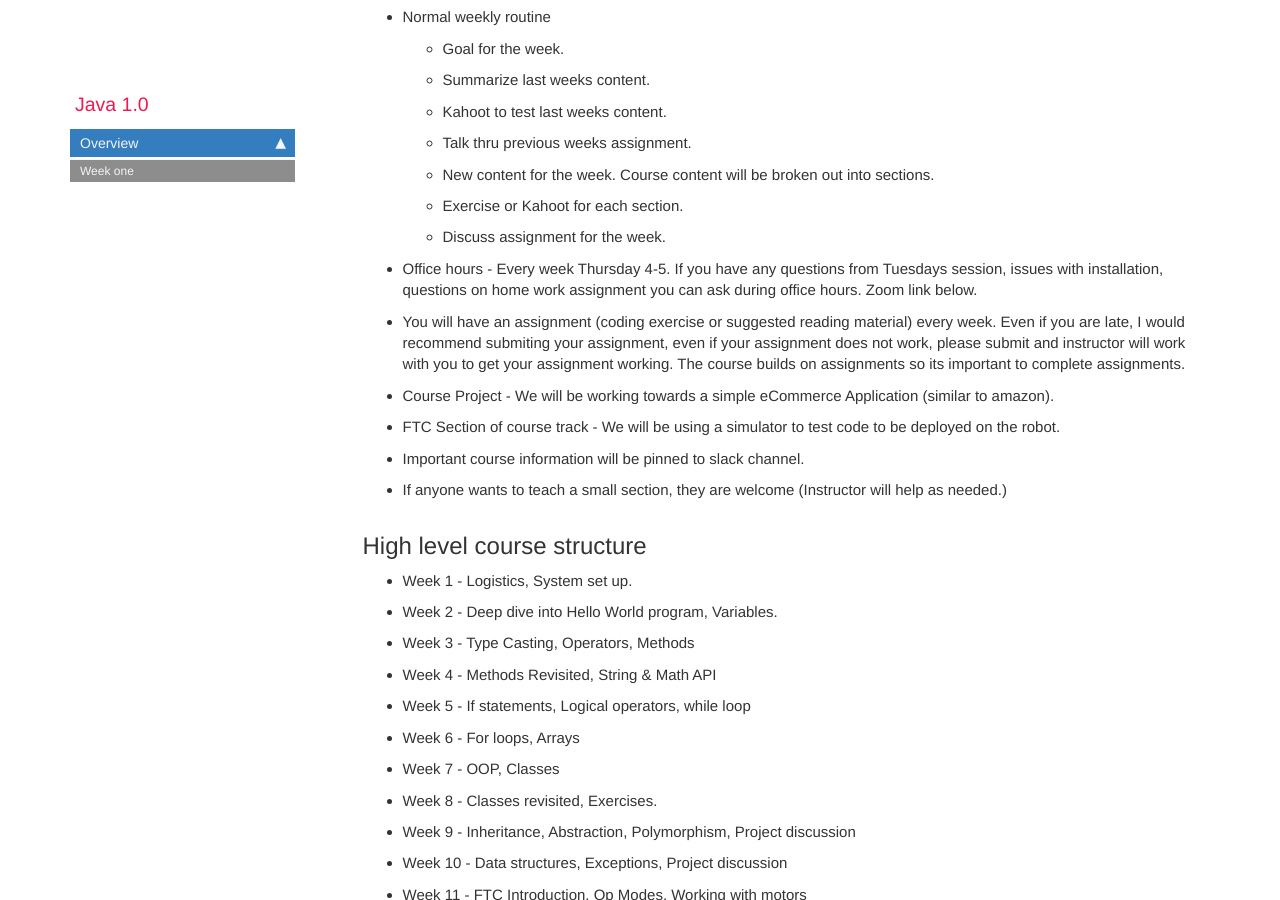
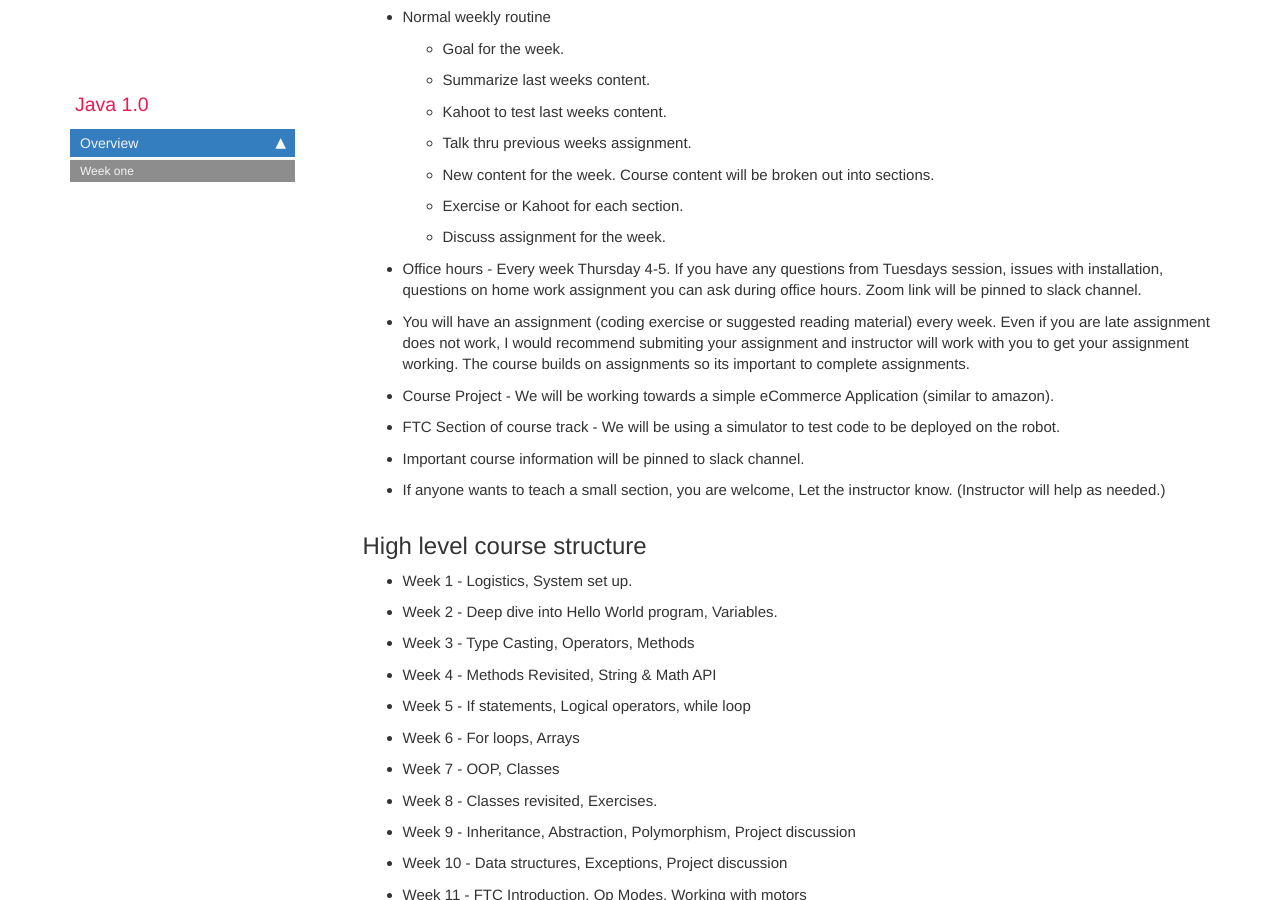
Before and after one commit to rambethina/java, a Jekyll site: the page built from pages/mydoc/mydoc_week_one.md, in a window 1280 px wide and 900 px high, scrolled down 1388 px. Built offline with Jekyll 4.4.1, drawn with Linux system fonts in a browser that asks for light colours; comment, search, counter and statistics services are not loaded; some of the changed text lies outside the part shown.

Commit message:
Update week one content

```diff
--- a/pages/mydoc/mydoc_week_one.md
+++ b/pages/mydoc/mydoc_week_one.md
@@ -43,12 +43,12 @@ For this course you will need Java (Programming language SDK) and IntelliJ (Java
   * New content for the week. Course content will be broken out into sections.
   * Exercise or Kahoot for each section.
   * Discuss assignment for the week.
-* Office hours - Every week Thursday 4-5. If you have any questions from Tuesdays session, issues with installation, questions on home work assignment you can ask during office hours. Zoom link below.
-* You will have an assignment (coding exercise or suggested reading material) every week. Even if you are late, I would recommend submiting your assignment, even if your assignment does not work, please submit and instructor will work with you to get your assignment working. The course builds on assignments so its important to complete assignments.
+* Office hours - Every week Thursday 4-5. If you have any questions from Tuesdays session, issues with installation, questions on home work assignment you can ask during office hours. Zoom link will be pinned to slack channel.
+* You will have an assignment (coding exercise or suggested reading material) every week. Even if you are late assignment does not work, I would recommend submiting your assignment and instructor will work with you to get your assignment working. The course builds on assignments so its important to complete assignments.
 * Course Project - We will be working towards a simple eCommerce Application (similar to amazon).
 * FTC Section of course track - We will be using a simulator to test code to be deployed on the robot.
 * Important course information will be pinned to slack channel.
-* If anyone wants to teach a small section, they are welcome (Instructor will help as needed.)
+* If anyone wants to teach a small section, you are welcome, Let the instructor know. (Instructor will help as needed.)
 
 ## High level course structure
 * Week 1 - Logistics, System set up.
@@ -100,3 +100,5 @@ public class HelloWorld {
 FAQ
 
 * [How to Determine if Windows is x64 or x86](https://www.techwalla.com/articles/how-to-determine-if-windows-is-x64-or-x86)
+* In addition to [w3 schools](https://www.w3schools.com/java/default.asp) , are there other resources I can look at.
+  * [Geeks for geeks](https://www.geeksforgeeks.org/java/?ref=shm)
```
